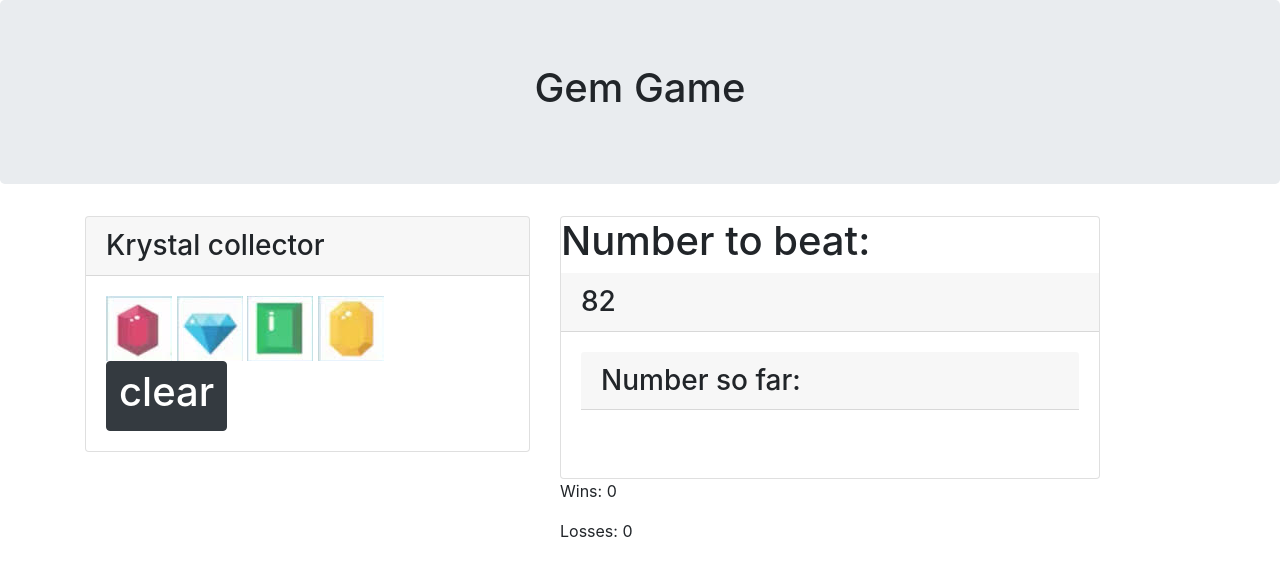
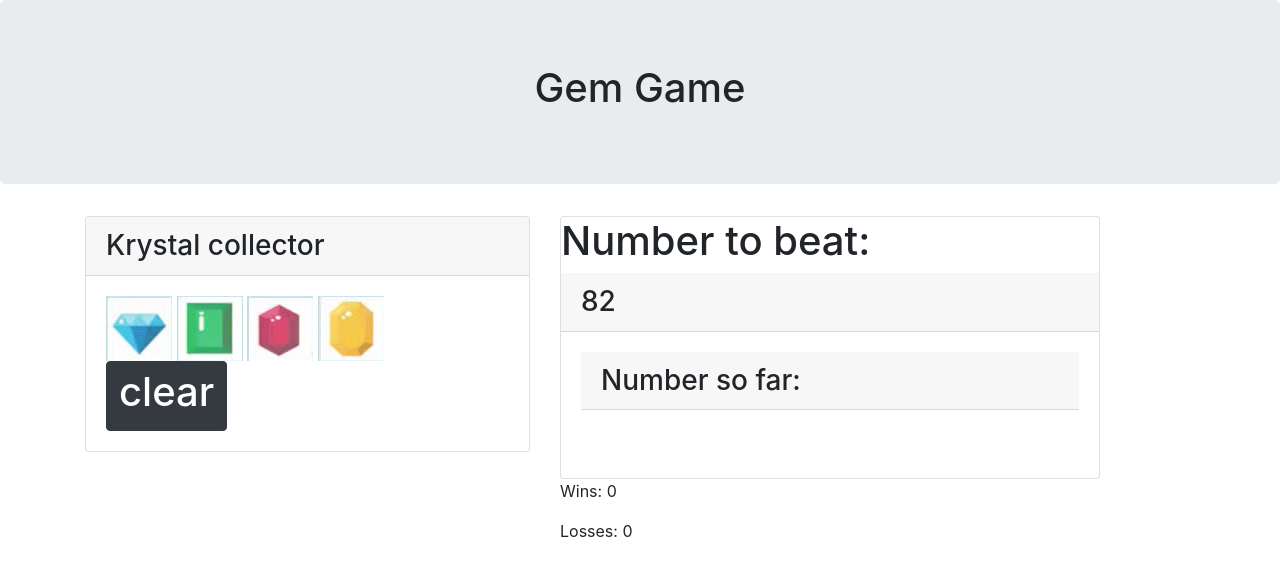
Before and after one commit to Txivo/unit-4-game, a plain HTML site: page index2.html in a window 1280 px wide. Drawn offline with nearby package versions, Linux system fonts and the light colour scheme; files whose address does not match are found by name.

Commit message:
fixed game, just need to get game to reset and make clear button work

```diff
--- a/index2.html
+++ b/index2.html
@@ -1,11 +1,12 @@
 <!DOCTYPE html>
 <html lang="en">
+
+
 <head>
 <meta charset="UTF-8">
 <title>jQuery Gem Game</title>
 
-
-<link rel="stylesheet" href="javascript.js">
+<link rel="stylesheet" href="./Assets/javascript/javascript.js">
 <!-- Added link to the jQuery Library -->
 <script src="https://cdnjs.cloudflare.com/ajax/libs/jquery/3.2.1/jquery.min.js"></script>
 
@@ -19,9 +20,7 @@
 <!-- Jumbotron for Title -->
     <div class="jumbotron">
                     <h1 class="text-center">Gem Game</h1>
-
     </div>
-
          <div class="container">
 
             <div class="row">
@@ -38,21 +37,19 @@
 
 
                                 <!-- assign random number to first gem-->
-          <img  id="oneC" src="file:///Users/txivojuarezlap/Desktop/bootcamp/TECMON201804FSF2-Class-Repository-FSF/04-Week/Homework/unit-4-game/Assets/Images/red.jpg">
+                                <img  id="oneC" src="./Assets/Images/blue.jpg">
 
                                 <!-- assign random number to second gem-->
-          <img id="twoC"   src="/Users/txivojuarezlap/Desktop/bootcamp/TECMON201804FSF2-Class-Repository-FSF/04-Week/Homework/unit-4-game/Assets/Images/blue.jpg">
+                                <img id="twoC"   src="./Assets/Images/green.jpg">
 
                                 <!-- assign random number to third gem -->
-          <img id="threeC"  src="/Users/txivojuarezlap/Desktop/bootcamp/TECMON201804FSF2-Class-Repository-FSF/04-Week/Homework/unit-4-game/Assets/Images/green.jpg"/>
+                                <img id="threeC"  src="./Assets/Images/red.jpg">
 
                                 <!-- assign random number to forth gem-->
-          <img id="fourC" src="/Users/txivojuarezlap/Desktop/bootcamp/TECMON201804FSF2-Class-Repository-FSF/04-Week/Homework/unit-4-game/Assets/Images/yellow.jpg">
+                                <img id="fourC" src="./Assets/Images/yellow.jpg">
 
                                     <!-- Clear botton -->
                             <button id="button-clear" class="btn btn-dark clear" value="clear"><h1>clear</h1></button>
-
-
 
                         </div>
                     </div>
@@ -67,18 +64,9 @@
                                 <h1> Number to beat:</h1>
                                 <h3 id="firstNumber"class="card-header"></h3>
                        <div class="card-body">
-
-
-
-
                                        <h3 id="firstNumber" class="card-header">Number so far:</h3>
                                        <div class="card-body">
-
-
-
                                                        <h1 id="userSum"></h1>
-
-
                                         </div>
                         </div>
 
@@ -89,13 +77,6 @@
                                         <p>Losses: <span id="Losses">0</span></p>
 
               </div>
-
-
-</div>
-
-
-
-
 
 
 
```
Lines whose indentation alone changed are shown as unchanged.
